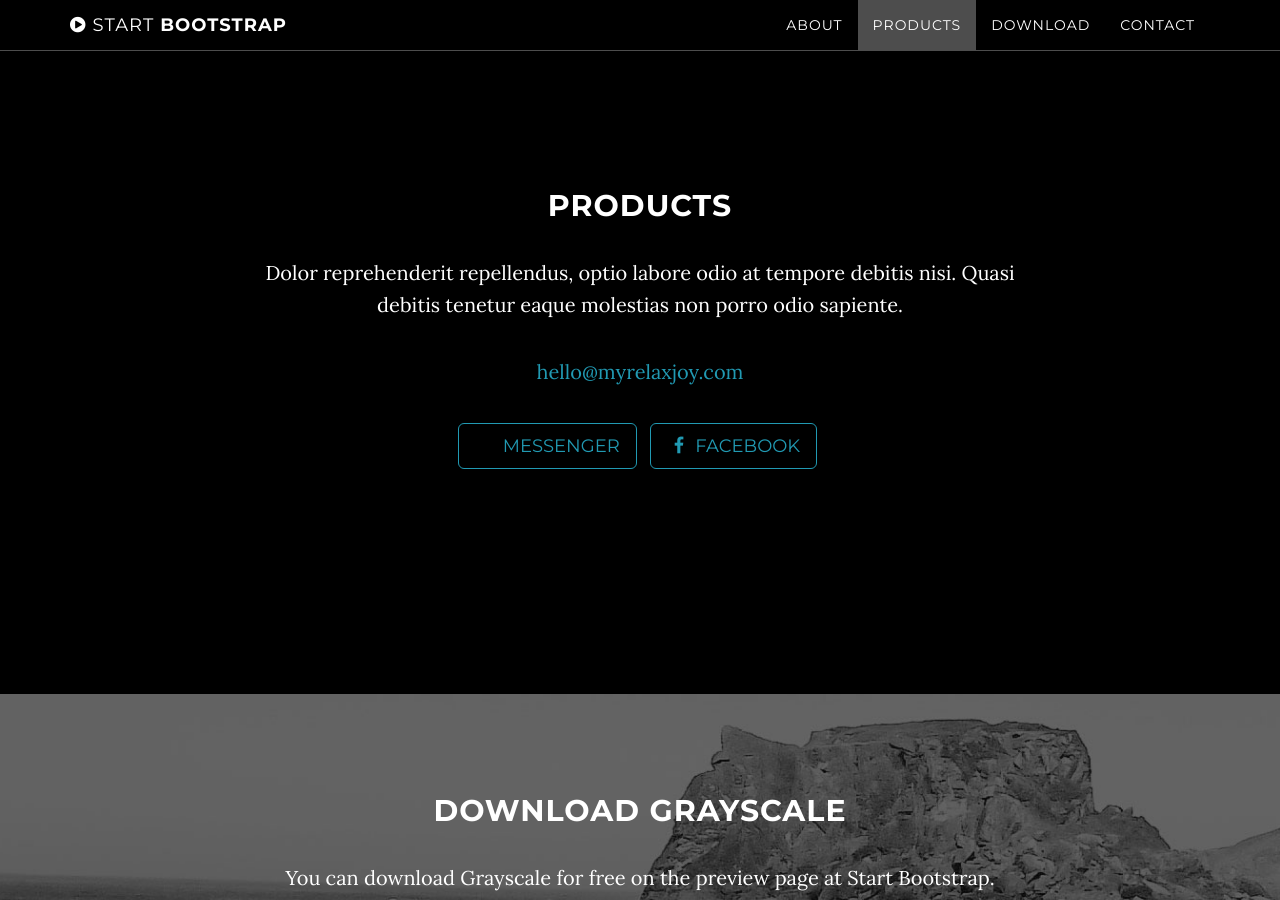
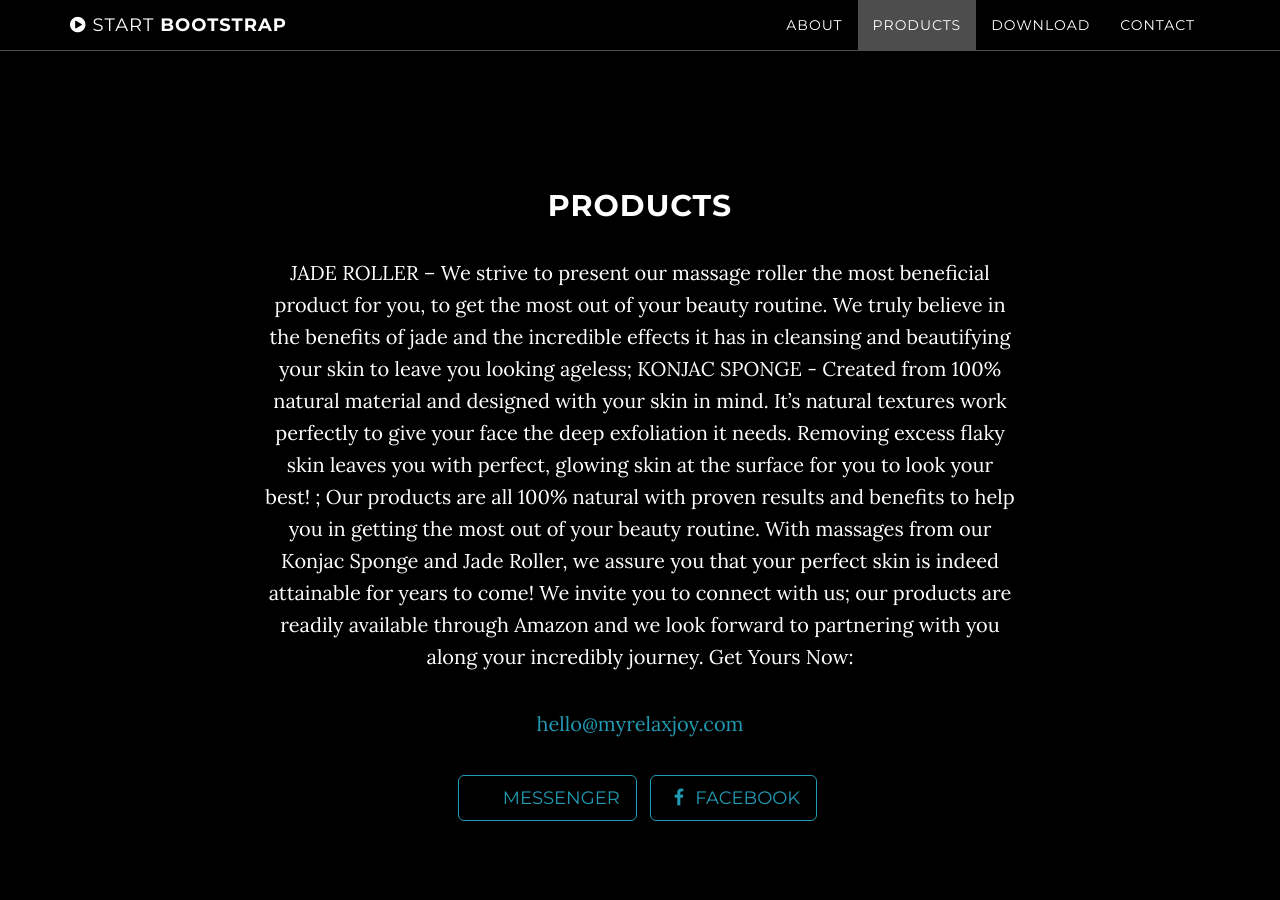
Before and after one commit to cosminpopa083/cosminpopa083.github.io, a Jekyll site: the page built from index.html, in a window 1280 px wide and 900 px high, scrolled down 1604 px. Built offline with Jekyll 4.4.1, drawn with Linux system fonts in a browser that asks for light colours.

Commit message:
Update products.html

```diff
--- a/_includes/products.html
+++ b/_includes/products.html
@@ -3,7 +3,7 @@
         <div class="row">
             <div class="col-lg-8 col-lg-offset-2">
                 <h2>Products</h2>
-                <p>Dolor reprehenderit repellendus, optio labore odio at tempore debitis nisi. Quasi debitis tenetur eaque molestias non porro odio sapiente.</p>
+                <p> JADE ROLLER – We strive to present our massage roller the most beneficial product for you, to get the most out of your beauty routine. We truly believe in the benefits of jade and the incredible effects it has in cleansing and beautifying your skin to leave you looking ageless; KONJAC SPONGE - Created from 100% natural material and designed with your skin in mind. It’s natural textures work perfectly to give your face the deep exfoliation it needs. Removing excess flaky skin leaves you with perfect, glowing skin at the surface for you to look your best! ; Our products are all 100% natural with proven results and benefits to help you in getting the most out of your beauty routine. With massages from our Konjac Sponge and Jade Roller, we assure you that your perfect skin is indeed attainable for years to come! We invite you to connect with us; our products are readily available through Amazon and we look forward to partnering with you along your incredibly journey. Get Yours Now:</p>
                 <p><a href="mailto:{{ site.email }}">{{ site.email }}</a>
                 </p>
                 <ul class="list-inline banner-social-buttons">
```
